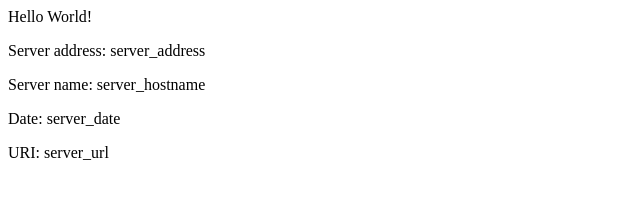
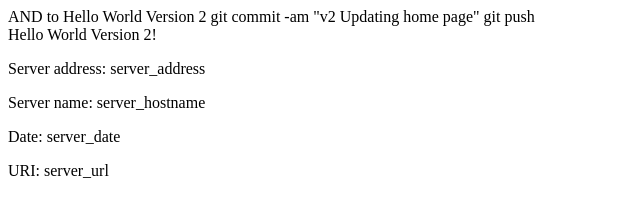
Before and after one commit to sebastiansanio/eks-example, a plain HTML site: page src/index.html in a window 1280 px wide. Shown: the whole page, without its empty margins (0-640 px from the left). Drawn offline with Linux system fonts and the light colour scheme.

Commit message:
v2 Updating home page

```diff
--- a/src/index.html
+++ b/src/index.html
@@ -1,8 +1,12 @@
 <head>
 <title>Hello World</title>
-</head>
+</hhange the <title> AND <h> to Hello World Version 2
+
+git commit -am "v2 Updating home page"
+git push
+
 <div class="info">
-<h>Hello World!</h>
+<h>Hello World Version  2!</h>
 <p><span>Server&nbsp;address:</span> <span>server_address</span></p>
 <p><span>Server&nbsp;name:</span> <span>server_hostname</span></p>
 <p class="smaller"><span>Date:</span> <span>server_date</span></p>
```
